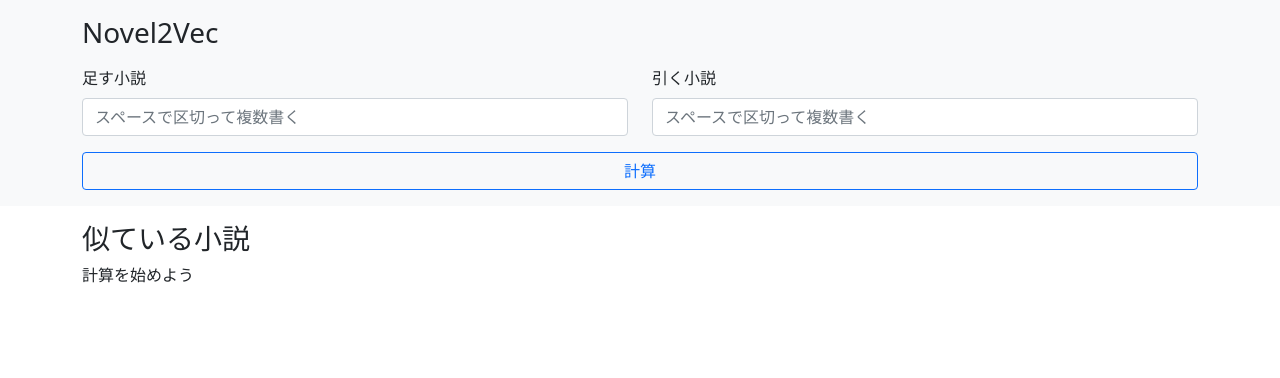
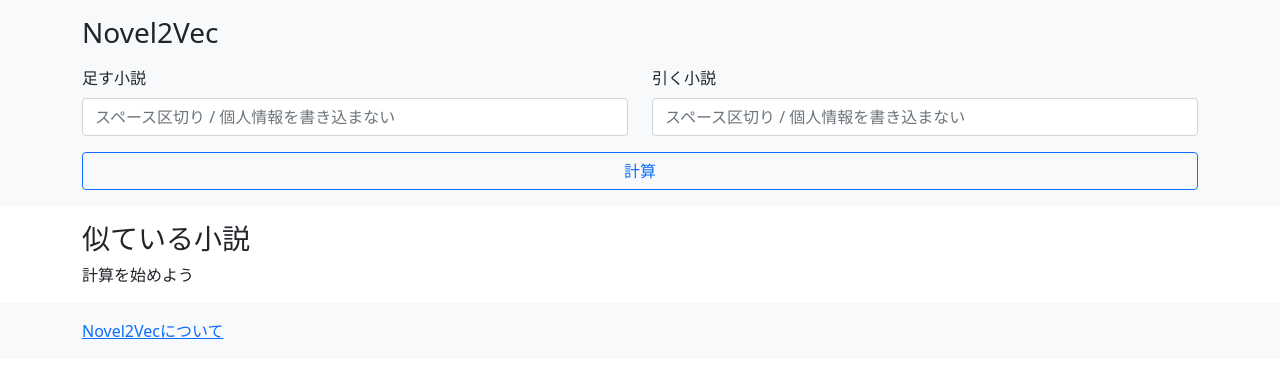
Before and after one commit to Mya-Mya/Novel2VecWeb, a Flask app: page /home/ in a window 1280 px wide. Shown: the top 378 px of the page. Run offline with Flask 2, Linux system fonts and the light colour scheme.

Commit message:
紹介リンクを追加/表現の変更

```diff
--- a/templates/home.html
+++ b/templates/home.html
@@ -8,12 +8,12 @@
             <div class="col-md-6">
                 <label class="form-label">足す小説</label>
                 <input class="form-control" type="text" name="positive_titles_text"
-                value="{{initial_positive_titles_text}}" placeholder="スペースで区切って複数書く">
+                value="{{initial_positive_titles_text}}" placeholder="スペース区切り / 個人情報を書き込まない">
             </div>
             <div class="col-md-6">
                 <label class="form-label">引く小説</label>
                 <input class="form-control" type="text" name="negative_titles_text"
-                    value="{{initial_negative_titles_text}}" placeholder="スペースで区切って複数書く">
+                    value="{{initial_negative_titles_text}}" placeholder="スペース区切り / 個人情報を書き込まない">
             </div>
             <div class="col-12 mt-3">
                 <input class="w-100 h-100 btn btn-outline-primary" type="submit" value="計算">
@@ -22,7 +22,7 @@
     </div>
 </div>
 
-<div class="container m-3">
+<div class="container mt-3">
     {% if any_unknown_titles %}
     {% include 'on_any_unknown_titles.html' %}
     {% else %}
@@ -30,4 +30,10 @@
     {% endif %}
 </div>
 
+<div class="fluid-container bg-light w-100">
+    <div class="container my-3">
+        <a href="https://github.com/Mya-Mya/Novel2VecWeb/blob/main/README.md" class="text-primary">Novel2Vecについて</a>
+    </div>
+</div>
+
 {% endblock %}
--- a/templates/on_any_unknown_titles.html
+++ b/templates/on_any_unknown_titles.html
@@ -1,4 +1,4 @@
-<h3 class="text-danger">分からない小説がありました</h3>
+<h3 class="text-danger">この小説は知りません</h3>
 <table class="table table-striped m-3">
     <tbody>
         {% for title in unknown_titles %}
```
